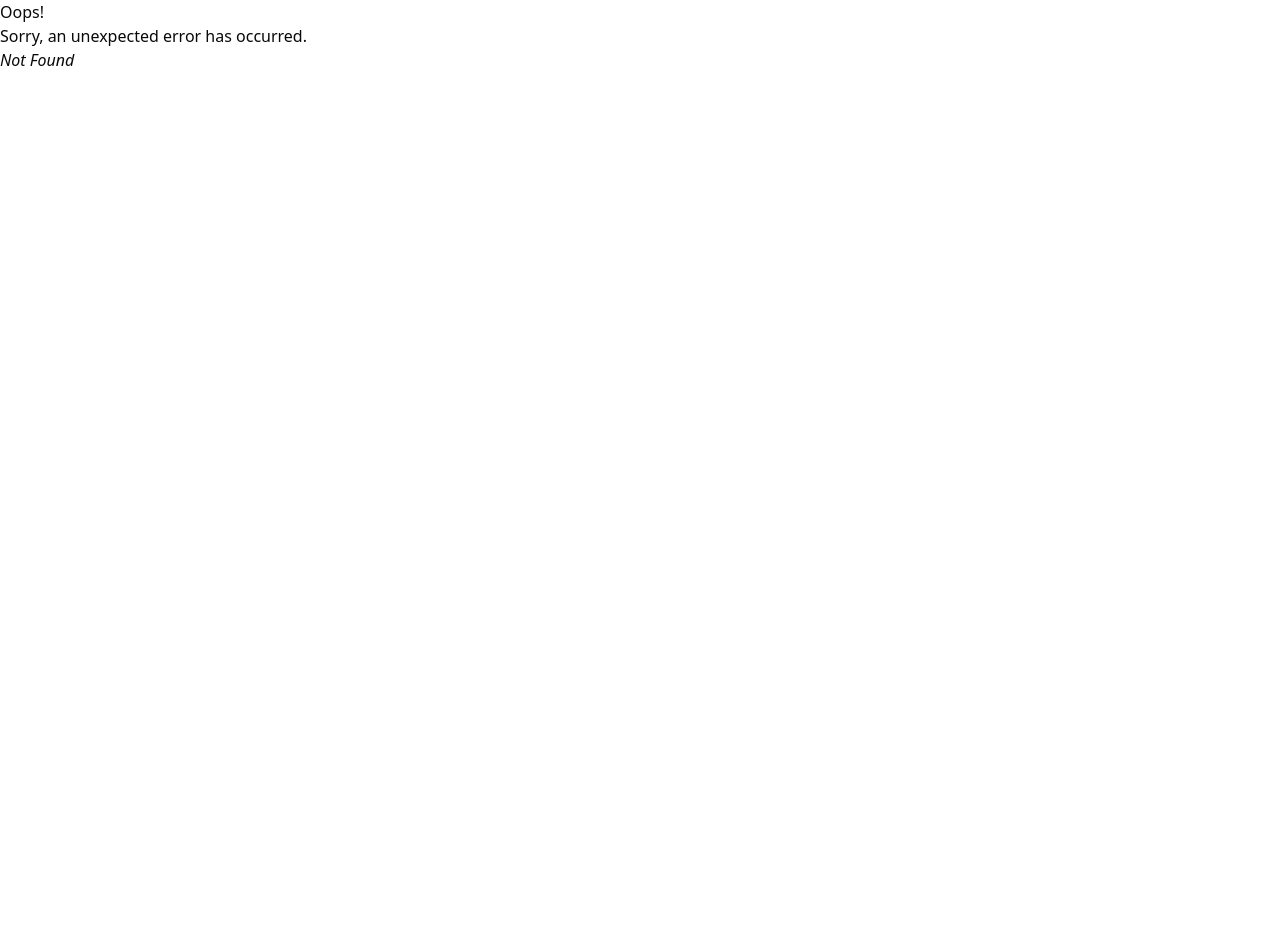
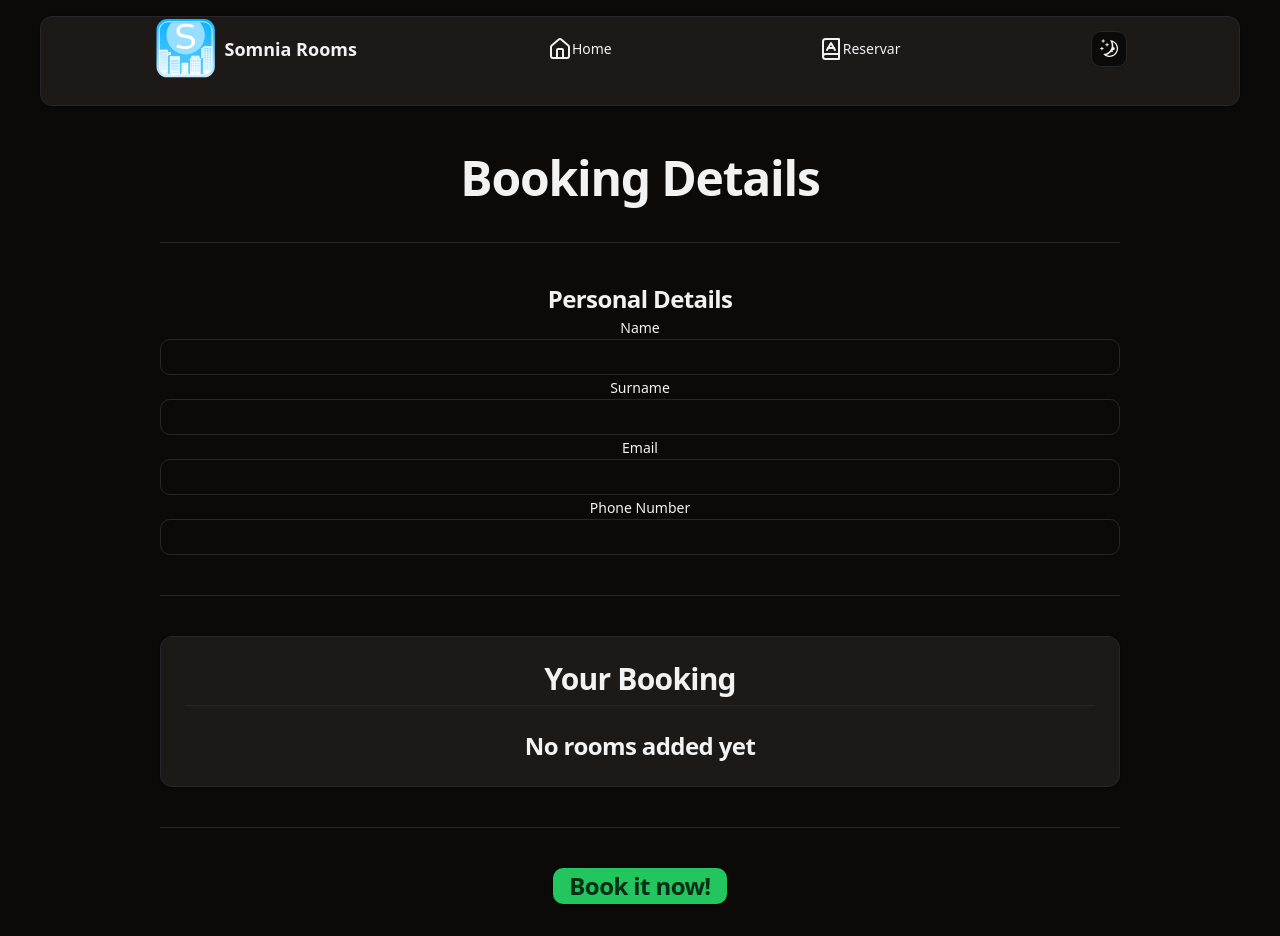
Before and after one commit to DAW2082024/SomniaRoomsApp, a React (Vite) app: page /book in a window 1280 px wide. Before the commit this address had no page. Before the commit the page ends 800 px from the top, so only its background shows below. Built offline with nearby package versions, Linux system fonts and the light colour scheme.

Commit message:
Add routes & navigation.

```diff
--- a/src/components/Search/SearchFilterCard.tsx
+++ b/src/components/Search/SearchFilterCard.tsx
@@ -5,25 +5,33 @@ import 'react-day-picker/dist/style.css';
 import { DatePickerWithRange } from "../ui/dateRange-picker";
 import { Button } from "../ui/button";
 import { SearchIcon } from "lucide-react";
-import { useState } from "react";
+import { useEffect, useState } from "react";
 import { SearchFilter } from "@/model/SearchFilter";
 import { DateRange } from "react-day-picker";
 import { useToast } from "../ui/use-toast";
 import { useAppStore } from "@/store";
+import { useLocation } from "react-router-dom";
 
 type funOnSearchClick = (newFilter: SearchFilter) => void;
 
 export function SearchFilterCard({ onSearchClick }: { onSearchClick?: funOnSearchClick }) {
 
-  const { toast } = useToast();
+  //App filter. Updated on btSearchClick.
+  const appSearchFilter = useAppStore((state) => (state.searchFilter));
+  const setAppSearchFilter = useAppStore((state) => (state.setSearchFilter));
 
   //Local Filter state.
-  const [searchFilter, setSearchFilter] = useState<SearchFilter>({
-    dateRange: { from: new Date() }
-  })
+  const [searchFilter, setSearchFilter] = useState<SearchFilter>(appSearchFilter)
 
-  //App filter. Updated on btSearchClick.
-  const setAppSearchFilter = useAppStore((state) => (state.setSearchFilter));
+  //On location change, try to load searchFilter from state.
+  //FIXME: Si llegamos sin state, hay que borrar el state global...
+  const location = useLocation();
+  useEffect(() => {
+    setSearchFilter(location.state);
+  }, [location]);
+
+
+  const { toast } = useToast();
 
   // Validate and call callback on btSearch click.
   //TODOME: Add data validations and show messages.
--- a/src/components/app-header.tsx
+++ b/src/components/app-header.tsx
@@ -1,22 +1,28 @@
-import { BookmarkIcon } from "@radix-ui/react-icons"
 import { ModeToggle } from "./mode-toggle"
 import { Button } from "./ui/button"
 import { Card, CardContent } from "./ui/card"
 import { Typography } from "./ui/typography"
+import { Link } from "react-router-dom"
+import { BookAIcon, HomeIcon } from "lucide-react"
 
 function AppHeader() {
 
   return (
     <Card className="flex items-center mx-10 my-4">
       <CardContent className="w-full">
-        <div className="flex justify-around">
-          <div className="flex flex-row items-center gap-2">
+        <div className="flex justify-around items-center">
+          <div className="flex flex-row items-center gap-2 relative">
             <img src="public/SR2.svg" className="w-[64px]"></img>
             <Typography variant={"largeText"}>Somnia Rooms</Typography>
+            <a href="https://duck.com" className="absolute w-[100%] h-[100%]"></a>
           </div>
           <Button variant="ghost">
-            <BookmarkIcon />
-            <Typography variant={"largeText"}>Reservar</Typography>
+            <HomeIcon />
+            <Link to={`home`}>Home</Link>
+          </Button>
+          <Button variant="ghost">
+            <BookAIcon />
+            <Link to={`search`}>Reservar</Link>
           </Button>
           <ModeToggle />
         </div>
--- a/src/components/booking/booking-details.tsx
+++ b/src/components/booking/booking-details.tsx
@@ -6,9 +6,17 @@ import { Separator } from "../ui/separator";
 import { Table, TableBody, TableCell, TableHead, TableHeader, TableRow } from "../ui/table";
 import { Button } from "../ui/button";
 
-export function BookingDetails() {
+type OnBookingClickFunction = () => void;
+
+export function BookingDetails({ onBookingConfirm }: { onBookingConfirm?: OnBookingClickFunction }) {
 
   const bookingData = useAppStore((state) => state.newBookingData);
+
+  const onBtBookingClick = () => {
+    if (onBookingConfirm) {
+      onBookingConfirm();
+    }
+  }
 
   if (!bookingData || bookingData.rooms.length <= 0) {
     return (
@@ -72,7 +80,9 @@ export function BookingDetails() {
         <Separator className="my-2"></Separator>
         <Typography variant={"h3"}>Total Price</Typography>
         <Typography variant={"h3"}>{totalPrice / 100} €</Typography>
-        <Button className="my-2"><Typography variant={"largeText"} className="text-primary-foreground">Book it!</Typography></Button>
+        <Button className="my-2" onClick={onBtBookingClick}>
+          <Typography variant={"largeText"} className="text-primary-foreground">Book it!</Typography>
+        </Button>
       </CardContent>
     </Card>
   )
--- /dev/null
+++ b/src/routes/book-page.tsx
@@ -0,0 +1,39 @@
+import { BookingDetails } from "@/components/booking/booking-details"
+import { Button } from "@/components/ui/button"
+import { Input } from "@/components/ui/input"
+import { Label } from "@/components/ui/label"
+import { Separator } from "@/components/ui/separator"
+import { Typography } from "@/components/ui/typography"
+
+function BookPage() {
+
+
+
+  return (
+    <>
+      <Typography variant={"h1"}>Booking Details</Typography>
+      <Separator className="my-10" />
+      <div>
+        <Typography variant={"h3"}>Personal Details</Typography>
+        <div>
+          <Label>Name</Label>
+          <Input></Input>
+          <Label>Surname</Label>
+          <Input></Input>
+          <Label>Email</Label>
+          <Input></Input>
+          <Label>Phone Number</Label>
+          <Input></Input>
+        </div>
+      </div>
+      <Separator className="my-10" />
+      <BookingDetails></BookingDetails>
+      <Separator className="my-10" />
+      <Button>
+        <Typography variant={"h3"} className="text-primary-foreground">Book it now!</Typography>
+      </Button>
+    </>
+  )
+}
+
+export default BookPage
--- a/src/routes/home-page.tsx
+++ b/src/routes/home-page.tsx
@@ -6,10 +6,17 @@ import { Separator } from "@/components/ui/separator"
 import { Skeleton } from "@/components/ui/skeleton"
 import { Typography } from "@/components/ui/typography"
 import { RoomCategory } from "@/model/RoomCategory"
+import { SearchFilter } from "@/model/SearchFilter"
+import { useNavigate } from "react-router-dom"
 
 function Homepage() {
 
   const { roomCategoryList, isLoading, isError } = useAPIRoomCategories();
+  const navigate = useNavigate();
+
+  const onBtSearchClick = (filter: SearchFilter) => {
+    navigate("/search", {state: filter})
+  }
 
   const roomList = roomCategoryList?.map((element: RoomCategory) => {
     return (
@@ -21,7 +28,7 @@ function Homepage() {
     <>
       <Typography variant={"h1"}>Hostal del Val</Typography>
       <Separator className="my-10" />
-      <SearchFilterCard />
+      <SearchFilterCard onSearchClick={onBtSearchClick}/>
       <Separator className="my-10" />
       <div className="grid grid-cols-2 gap-4">
         {roomList}
--- a/src/routes/search-page.tsx
+++ b/src/routes/search-page.tsx
@@ -10,6 +10,7 @@ import { AvailabilityFilter } from "@/model/RoomSearch"
 import { SearchFilter } from "@/model/SearchFilter"
 import { useAppStore } from "@/store"
 import { useMemo, useState } from "react"
+import { useNavigate } from "react-router-dom"
 
 //TODOME: Igual podemos crear un StateMachine conjunta para los siguiente estados de la página: Sin Buscar, Sin disponibilidad, error, cargando.
 function SearchPage() {
@@ -17,6 +18,7 @@ function SearchPage() {
   //const [availabilityFilter, setAvailabilityFilter] = useState<AvailabilityFilter>();
   const searchFilter = useAppStore((state) => (state.searchFilter));
   const resetBooking = useAppStore((state) => (state.resetBookingState));
+  const navigate = useNavigate();
 
   const [isSearched, setIsSearched] = useState<boolean>(false);
 
@@ -29,6 +31,10 @@ function SearchPage() {
 
       resetBooking(newFilter.dateRange.from, newFilter.dateRange.to);
     }
+  }
+
+  const onBookingContinue = () => {
+    navigate("/book");
   }
 
   //This seems a little bit overkill, but IDK.
@@ -79,7 +85,7 @@ function SearchPage() {
         {hasRooms ? roomList : (isSearched && noRoomsAvailable)}
       </div>
       <Separator className="my-10" />
-      <BookingDetails></BookingDetails>
+      <BookingDetails onBookingConfirm={onBookingContinue}></BookingDetails>
       <Separator className="my-10" />
       <BackendConnectionStatus isLoading={isLoading} isError={isError} />
     </div>
```
Also changed, not shown: src/main.tsx (+11 -0 lines).
